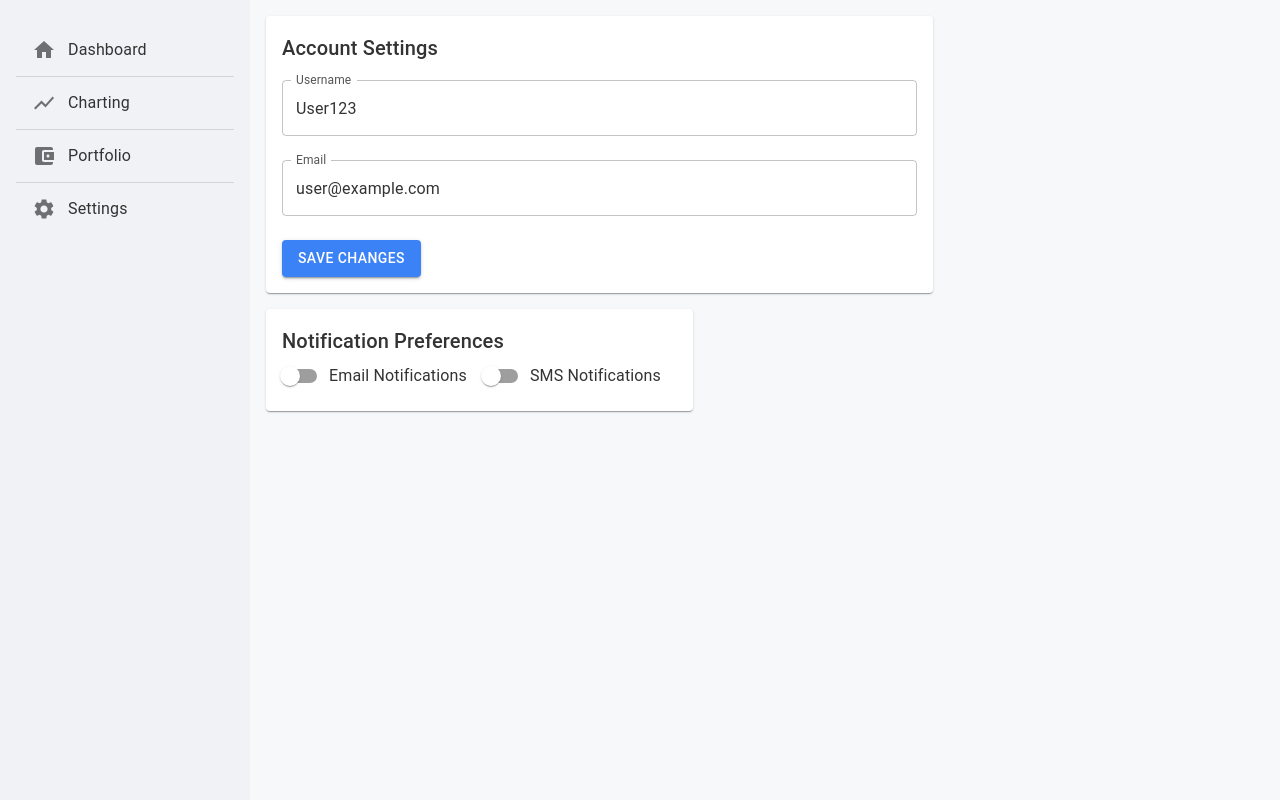
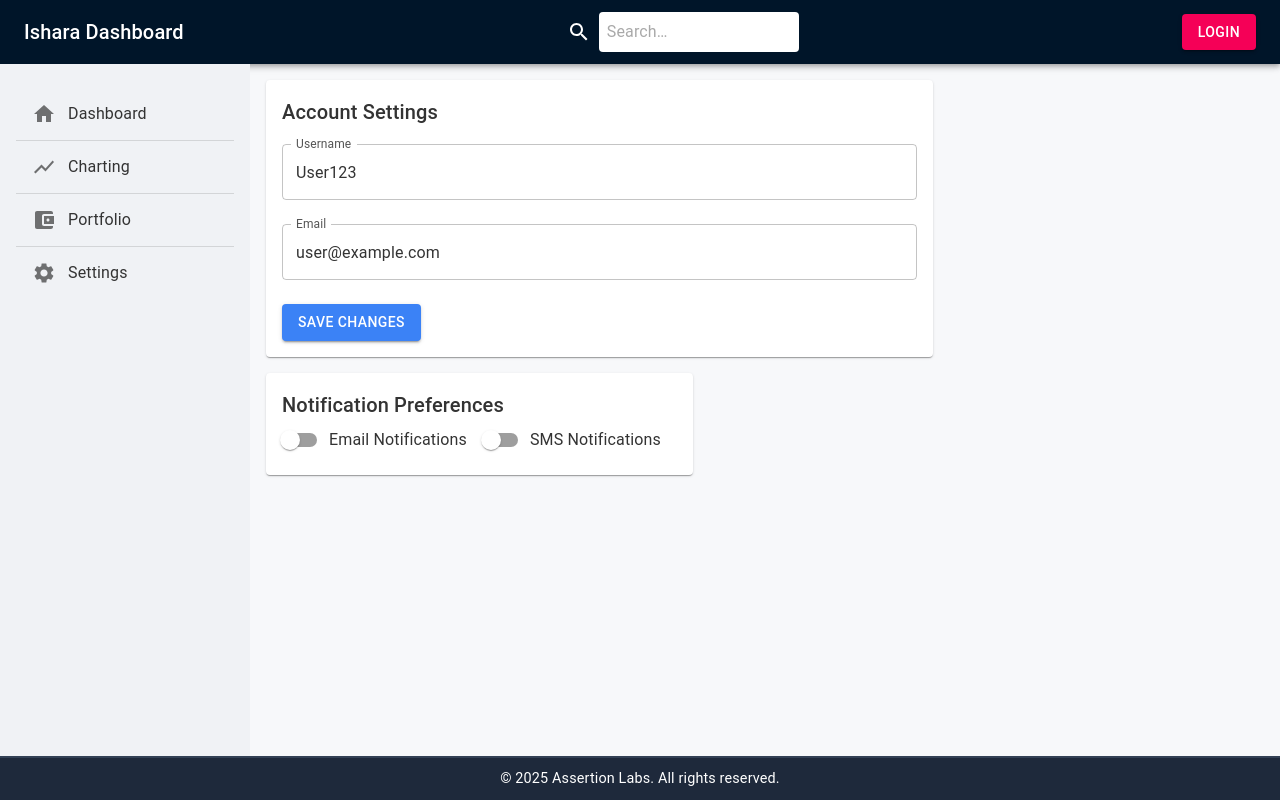
Before and after one commit to williamsryan/ishara, a React (Vite) app in the folder ui/: page /settings in a window 1280 px wide. Built offline with nearby package versions, Linux system fonts and the light colour scheme.

Commit message:
formatting

```diff
--- a/ui/src/App.jsx
+++ b/ui/src/App.jsx
@@ -7,13 +7,17 @@ import Dashboard from "./pages/Dashboard";
 import ChartingPage from "./pages/ChartingPage";
 import Portfolio from "./pages/Portfolio";
 import SettingsPage from "./pages/SettingsPage";
+import Header from "./components/Header";
+import Footer from "./components/Footer";
 
 const App = () => {
   return (
     <Router>
-      <div style={{ display: "flex" }}>
+      <div style={{ display: "flex", flexDirection: "column", height: "100vh" }}>
+        <Header /> {/* Header at the top */}
+        <div style={{ display: "flex", flex: 1, overflow: "hidden" }}>
           <Sidebar />
-        <div style={{ flex: 1 }}>
+          <div style={{ flex: 1, overflowY: "auto" }}>
             <Routes>
               <Route path="/" element={<Dashboard />} />
               <Route path="/stocks" element={<Stocks />} />
@@ -24,6 +28,8 @@ const App = () => {
             </Routes>
           </div>
         </div>
+        <Footer /> {/* Footer at the bottom */}
+      </div>
     </Router>
   );
 };
--- /dev/null
+++ b/ui/src/components/Footer.jsx
@@ -0,0 +1,25 @@
+import React from "react";
+
+const Footer = () => {
+    return (
+        <footer style={styles.footer}>
+            <p style={styles.text}>© {new Date().getFullYear()} Assertion Labs. All rights reserved.</p>
+        </footer>
+    );
+};
+
+const styles = {
+    footer: {
+        backgroundColor: "#1e293b", // Dark background
+        color: "white",
+        padding: "10px 20px",
+        textAlign: "center",
+        borderTop: "2px solid #334155",
+    },
+    text: {
+        margin: 0,
+        fontSize: "0.9rem",
+    },
+};
+
+export default Footer;
--- a/ui/src/components/Header.jsx
+++ b/ui/src/components/Header.jsx
@@ -7,7 +7,7 @@ const Header = () => {
         <AppBar position="static" style={{ backgroundColor: "#001529" }}>
             <Toolbar style={{ display: "flex", justifyContent: "space-between" }}>
                 <Typography variant="h6" style={{ color: "#fff" }}>
-                    Ishara: Paper Trading
+                    Ishara Dashboard
                 </Typography>
                 <div style={{ display: "flex", alignItems: "center" }}>
                     <SearchIcon style={{ color: "#fff", marginRight: "8px" }} />
```
Lines whose indentation alone changed are shown as unchanged.
